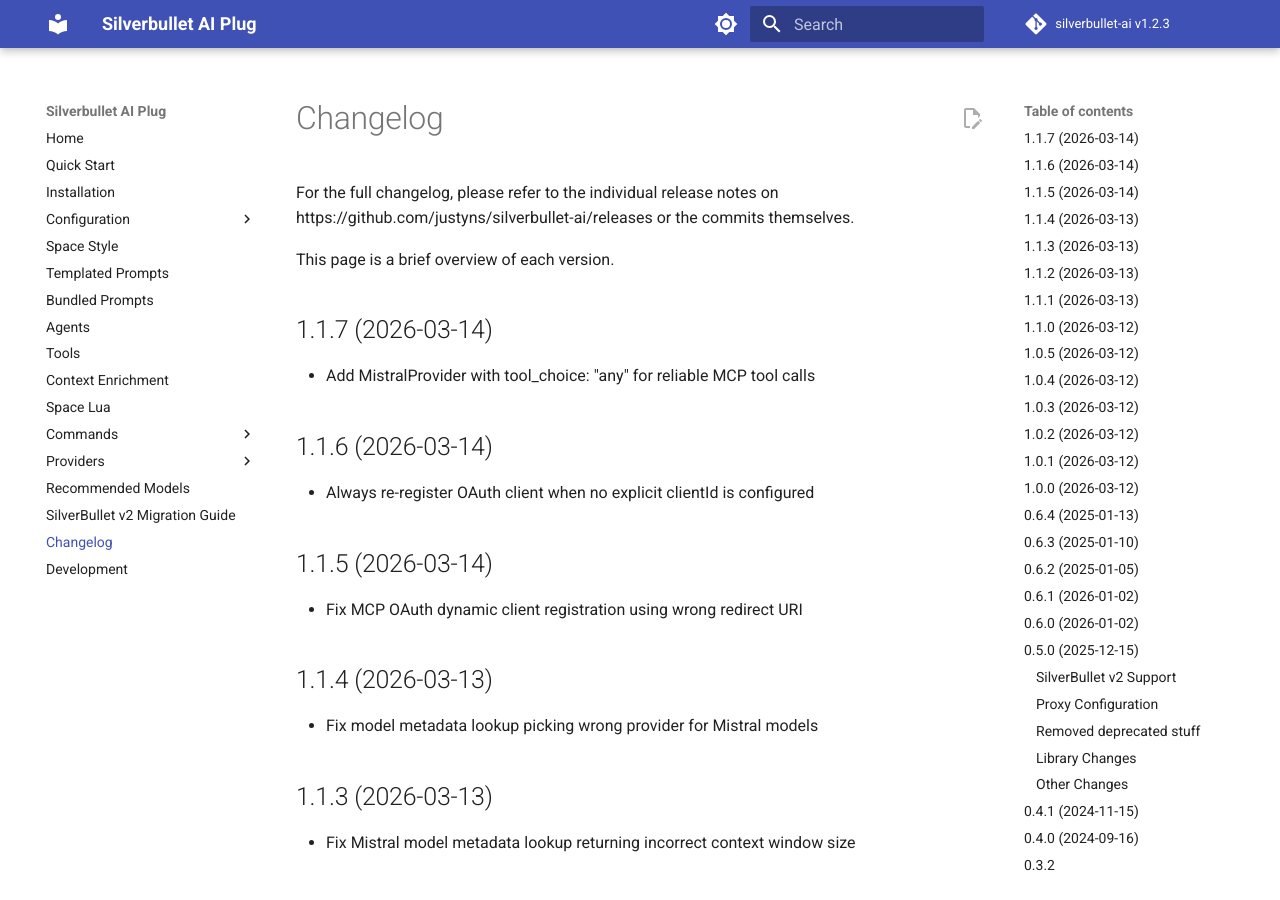
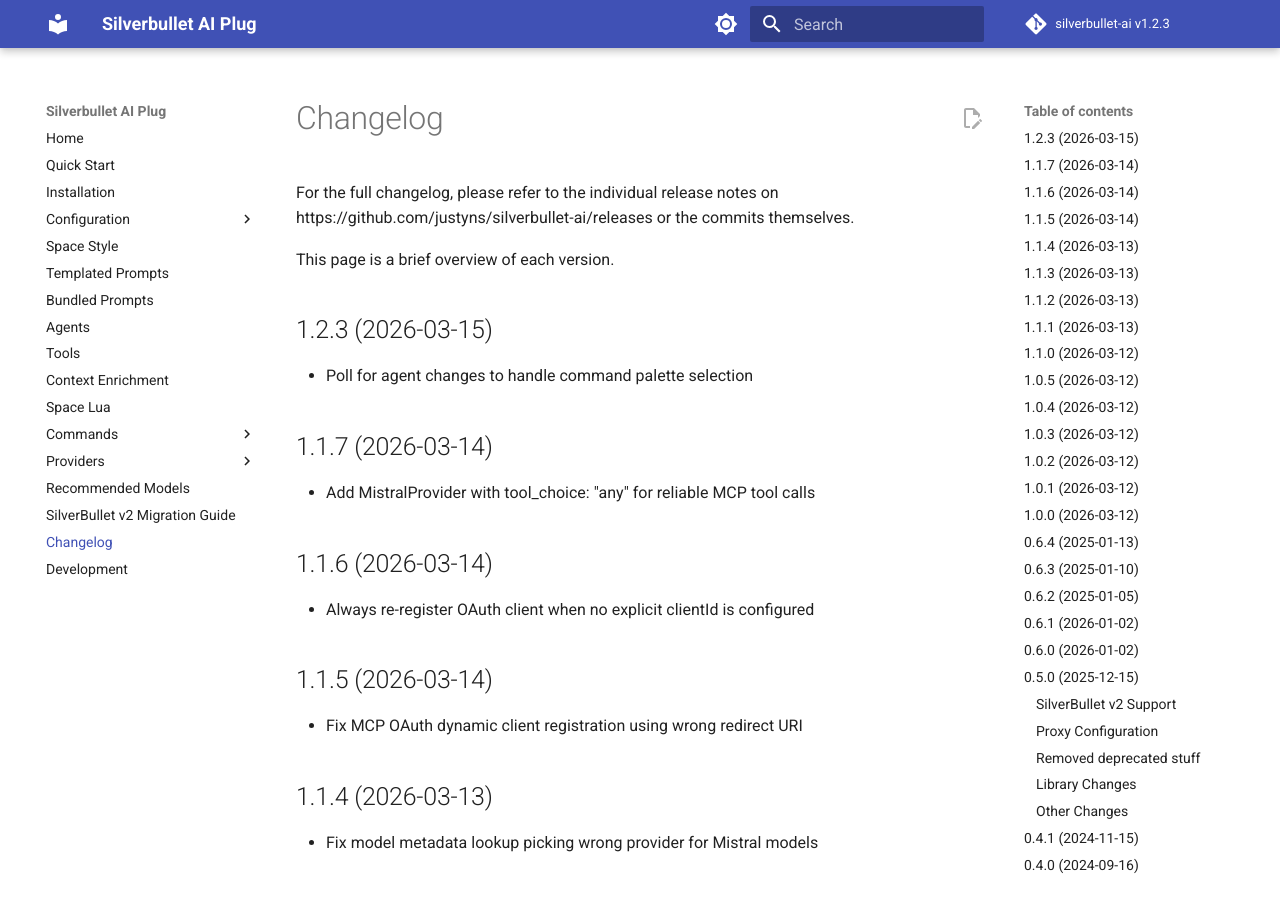
Before and after one commit to justyns/silverbullet-ai, an MkDocs documentation site: the page built from docs/Changelog.md, in a window 1280 px wide and 900 px high. Built offline with MkDocs 1.6.1 and Material for MkDocs 9.7.7, drawn with Linux system fonts in a browser that asks for light colours; comment, search, counter and statistics services are not loaded.

Commit message:
Update changelog for v1.2.3

```diff
--- a/docs/Changelog.md
+++ b/docs/Changelog.md
@@ -1,6 +1,10 @@
 For the full changelog, please refer to the individual release notes on https://github.com/justyns/silverbullet-ai/releases or the commits themselves.
 
 This page is a brief overview of each version.
+
+## 1.2.3 (2026-03-15)
+
+- Poll for agent changes to handle command palette selection
 
 ## 1.1.7 (2026-03-14)
 
```
